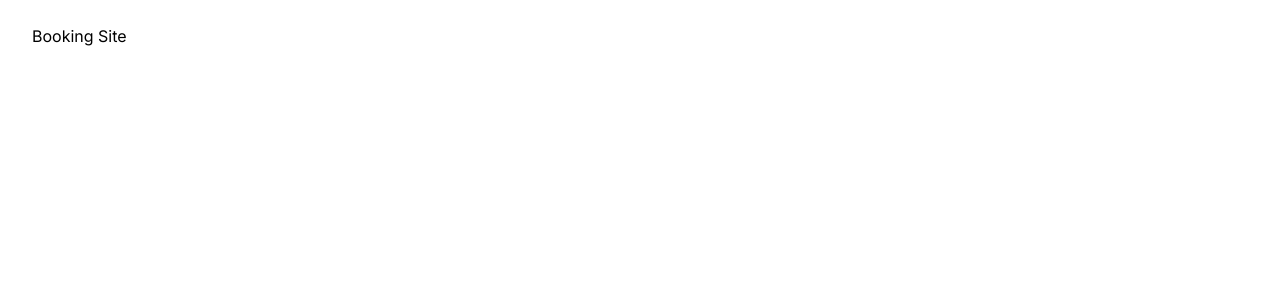
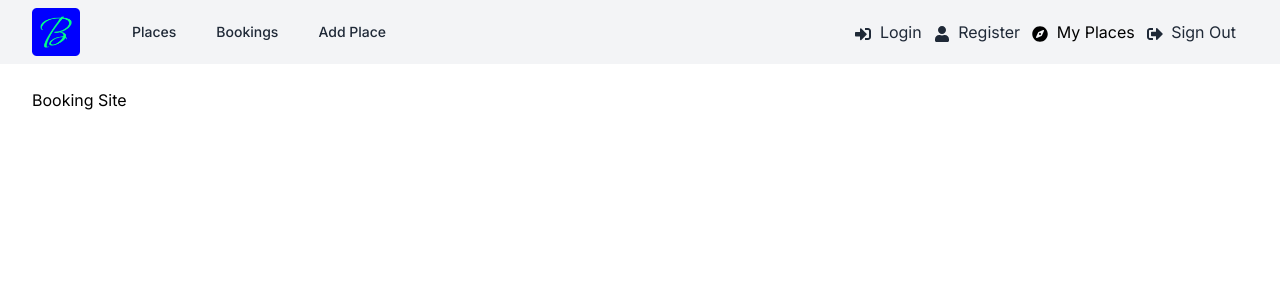
Before and after one commit to Dimterion/booking-site, a Next.js app: page / in a window 1280 px wide. Shown: the top 300 px of the page. Built offline with nearby package versions, Linux system fonts and the light colour scheme.

Commit message:
add header

```diff
--- a/app/layout.js
+++ b/app/layout.jsx
@@ -1,17 +1,19 @@
 import { Inter } from "next/font/google";
+import Header from "@/components/Header";
 import "./globals.css";
 
 const inter = Inter({ subsets: ["latin"] });
 
 export const metadata = {
   title: "Booking Site",
-  description: "Generated by create next app",
+  description: "Booking site",
 };
 
 export default function RootLayout({ children }) {
   return (
     <html lang="en">
       <body className={inter.className}>
+        <Header />
         <main className="mx-auto max-w-7xl px-4 py-6 sm:px-6 lg:px-8">
           {children}
         </main>
--- /dev/null
+++ b/components/Header.jsx
@@ -0,0 +1,87 @@
+import Image from "next/image";
+import Link from "next/link";
+import logo from "@/assets/images/logo.png";
+import { FaUser, FaSignInAlt, FaSignOutAlt, FaCompass } from "react-icons/fa";
+
+const Header = () => {
+  return (
+    <header className="bg-gray-100">
+      <nav className="mx-auto max-w-7xl px-4 sm:px-6 lg:px-8">
+        <div className="flex h-16 items-center justify-between">
+          <div className="flex items-center">
+            <Link href="/">
+              <Image
+                src={logo}
+                className="h-12 w-12"
+                alt="Booking Site logo"
+                priority={true}
+              />
+            </Link>
+            <div className="hidden md:block">
+              <div className="ml-10 flex items-baseline space-x-4">
+                <Link
+                  href="/"
+                  className="rounded-md px-3 py-2 text-sm font-medium text-gray-800 hover:bg-gray-700 hover:text-white"
+                >
+                  Places
+                </Link>
+                <Link
+                  href="/"
+                  className="rounded-md px-3 py-2 text-sm font-medium text-gray-800 hover:bg-gray-700 hover:text-white"
+                >
+                  Bookings
+                </Link>
+                <Link
+                  href="/"
+                  className="rounded-md px-3 py-2 text-sm font-medium text-gray-800 hover:bg-gray-700 hover:text-white"
+                >
+                  Add Place
+                </Link>
+              </div>
+            </div>
+          </div>
+          <div className="ml-auto">
+            <div className="ml-4 flex items-center md:ml-6">
+              <Link href="/" className="mr-3 text-gray-800 hover:text-gray-600">
+                <FaSignInAlt className="mr-1 inline" /> Login
+              </Link>
+              <Link href="/" className="mr-3 text-gray-800 hover:text-gray-600">
+                <FaUser className="mr-1 inline" /> Register
+              </Link>
+              <Link href="/">
+                <FaCompass className="mr-1 inline" /> My Places
+              </Link>
+              <Link href="/" className="mx-3 text-gray-800 hover:text-gray-600">
+                <FaSignOutAlt className="mr-1 inline" /> Sign Out
+              </Link>
+            </div>
+          </div>
+        </div>
+      </nav>
+      <div className="md:hidden">
+        <div className="space-y-1 px-2 pb-3 pt-2 sm:px-3">
+          <Link
+            href="/"
+            className="block rounded-md px-3 py-2 text-base font-medium text-gray-800 hover:bg-gray-700 hover:text-white"
+          >
+            Places
+          </Link>
+          <Link
+            href="/"
+            className="block rounded-md px-3 py-2 text-base font-medium text-gray-800 hover:bg-gray-700 hover:text-white"
+          >
+            Bookings
+          </Link>
+          <Link
+            href="/"
+            className="block rounded-md px-3 py-2 text-base font-medium text-gray-800 hover:bg-gray-700 hover:text-white"
+          >
+            Add Place
+          </Link>
+        </div>
+      </div>
+    </header>
+  );
+};
+
+export default Header;
--- a/package.json
+++ b/package.json
@@ -11,7 +11,8 @@
   "dependencies": {
     "next": "14.2.15",
     "react": "^18",
-    "react-dom": "^18"
+    "react-dom": "^18",
+    "react-icons": "^5.3.0"
   },
   "devDependencies": {
     "eslint": "^8",
```
Also changed, not shown: app/page.jsx (renamed from app/page.js), assets/images/logo.png (added), 1 other file (tests, documents, lock files or other folders).
